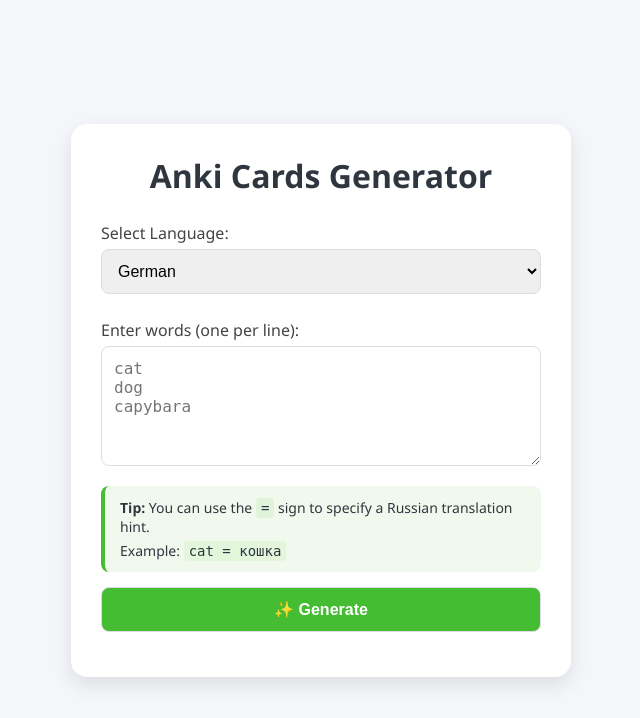
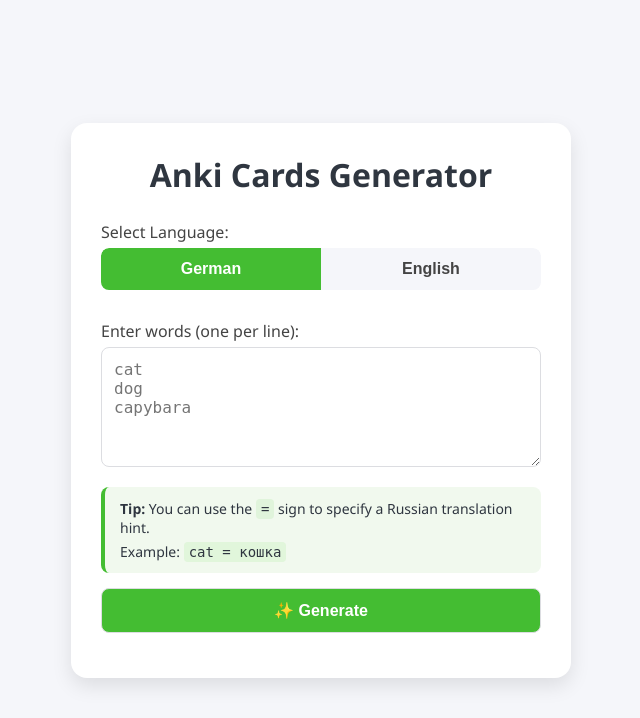
Before and after one commit to merfemor/anki-cards-generator, a Flask app: page / in a window 1280 px wide. Shown: the top 718 px of the page, without its empty margins (319-959 px from the left). Run offline with Flask 3, Linux system fonts and the light colour scheme.

Commit message:
feat: replace language dropdown with button group
Co-authored-by: qwen3.6:27b-mlx

```diff
--- a/src/app/static/script.js
+++ b/src/app/static/script.js
@@ -133,8 +133,16 @@ function cleanWordsInputField() {
     wordsInputFiled.value = '';
 }
 
+/**
+ * @returns {string}
+ */
+function getSelectedLanguage() {
+    const activeBtn = document.querySelector('#languageGroup .btn-active');
+    return activeBtn ? activeBtn.dataset.value : 'de';
+}
+
 async function onGenerateButtonClick() {
-    const language = document.getElementById('language').value;
+    const language = getSelectedLanguage();
     const wordsWithHints = getConvertedValueOfWordsInputField();
     if (wordsWithHints === null) {
         return;
@@ -154,3 +162,10 @@ async function onGenerateButtonClick() {
 }
 
 document.getElementById('generateBtn').addEventListener('click', onGenerateButtonClick);
+
+document.getElementById('languageGroup').addEventListener('click', function (e) {
+    if (e.target.classList.contains('btn')) {
+        this.querySelectorAll('.btn').forEach(btn => btn.classList.remove('btn-active'));
+        e.target.classList.add('btn-active');
+    }
+});
--- a/src/app/static/styles.css
+++ b/src/app/static/styles.css
@@ -54,6 +54,48 @@ select:focus, textarea:focus {
     outline: none;
     border-color: #4cd137;
     box-shadow: 0 0 0 2px rgba(76, 209, 55, 0.2);
+}
+
+/* Button group */
+.btn-group {
+    display: flex;
+    border-radius: 8px;
+    overflow: hidden;
+    margin-bottom: 15px;
+}
+
+.btn-group .btn {
+    flex: 1;
+    padding: 12px;
+    border: none;
+    border-radius: 0;
+    background-color: #f5f6fa;
+    color: #444;
+    font-size: 16px;
+    cursor: pointer;
+    transition: background-color 0.3s ease, color 0.3s ease;
+}
+
+.btn-group .btn:first-child {
+    border-radius: 8px 0 0 8px;
+}
+
+.btn-group .btn:last-child {
+    border-radius: 0 8px 8px 0;
+}
+
+.btn-group .btn:hover {
+    background-color: #e9eaed;
+}
+
+.btn-group .btn-active {
+    background-color: #44bd32;
+    color: white;
+    font-weight: bold;
+}
+
+.btn-group .btn-active:hover {
+    background-color: #4cd137;
 }
 
 textarea {
--- a/src/app/templates/index.html
+++ b/src/app/templates/index.html
@@ -10,11 +10,11 @@
   <div class="container">
     <h1>Anki Cards Generator</h1>
 
-    <label for="language">Select Language:</label>
-    <select id="language">
-      <option value="de">German</option>
-      <option value="en">English</option>
-    </select>
+    <label>Select Language:</label>
+    <div class="btn-group" id="languageGroup">
+      <button type="button" class="btn btn-active" data-value="de">German</button>
+      <button type="button" class="btn" data-value="en">English</button>
+    </div>
 
     <label for="words">Enter words (one per line):</label>
     <textarea id="words" placeholder="cat&#10;dog&#10;capybara"></textarea>
```
